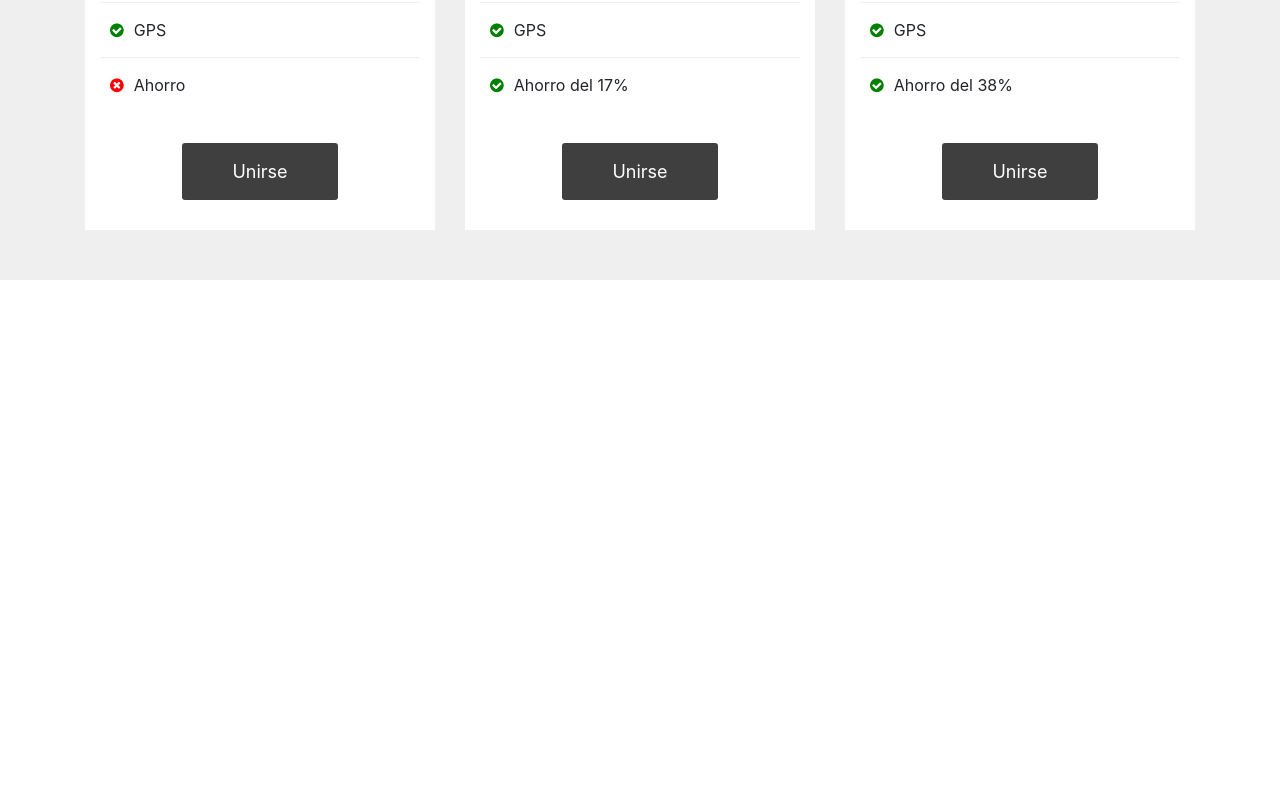
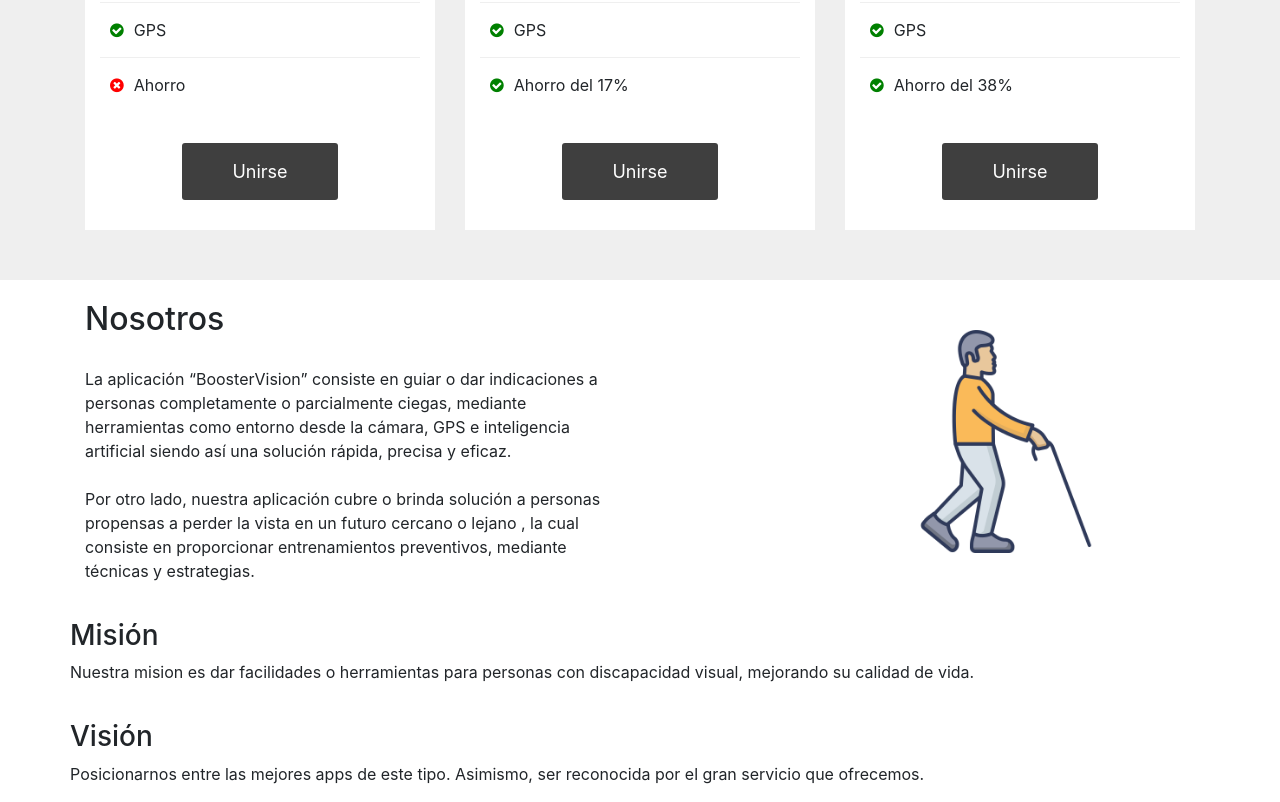
Before and after one commit to si385-sx42-Grupo-5/landing-page, a plain HTML site: page index.html in a window 1280 px wide. Shown: the part 2222-3024 px from the top of the page. Before the commit the page ends 2502 px from the top, so only its background shows below. Drawn offline with nearby package versions, Linux system fonts and the light colour scheme.

Commit message:
nosotros

```diff
--- a/index.html
+++ b/index.html
@@ -156,5 +156,29 @@
 		</div>
 	</div>
 </section>
+<!--------About----->
+	<section id="about">
+		<div class="container">
+			<div class="row">
+				<div class="col-md-6">
+					<h2>Nosotros</h2>
+					<div class="about-container">
+						<p>La aplicación “BoosterVision”  consiste en guiar o dar indicaciones a personas completamente o parcialmente ciegas, mediante herramientas como entorno desde la cámara, GPS e inteligencia artificial siendo así una solución rápida, precisa y eficaz.
+							<br><br>Por otro lado, nuestra aplicación cubre o brinda solución a personas propensas a perder la vista en un futuro cercano o lejano , la cual consiste en  proporcionar entrenamientos preventivos, mediante técnicas y estrategias.
+						</p>
+						<img id="about-img" src="src/walker.png">
+					</div>
+				</div>
+			<div class="about-container">
+				<h3>Misión</h3>
+				<p>Nuestra mision es dar facilidades o herramientas para personas con discapacidad visual, mejorando su calidad de vida.</p>
+			</div>
+			<div class="about-container">
+				<h3>Visión</h3>
+				<p>Posicionarnos entre las mejores apps de este tipo. Asimismo, ser reconocida por el gran servicio que ofrecemos.</p>
+			</div>
+		</div>
+		</div>
+	</section>
 </body>
 </html>
--- a/style.css
+++ b/style.css
@@ -215,3 +215,25 @@ a{
     text-decoration: none!important;
     color: #fff!important;
 }
+/*------about------*/
+.about{
+	padding-top: 50px;
+	padding-bottom: 50px;
+	color: #555;
+}
+#about .btn{
+	margin-top: 20px;
+	margin-bottom: 30px;
+}
+.about-container{
+	padding-top: 20px;
+}
+#about h2{
+	padding-top: 20px;
+}
+#about-img{
+	position: absolute;
+	left: 145%;
+	top: 50px;
+	height: 70%;
+}
```
